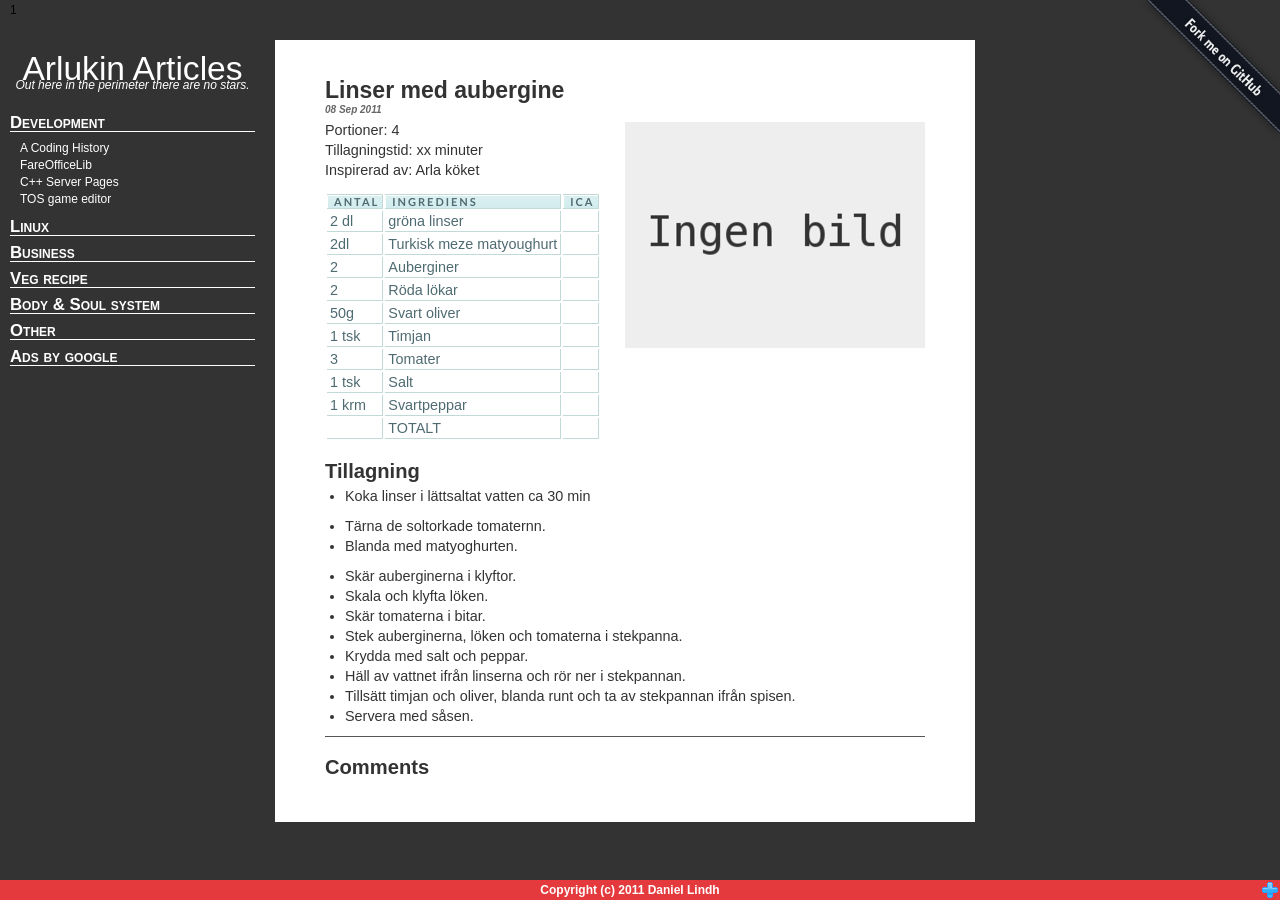
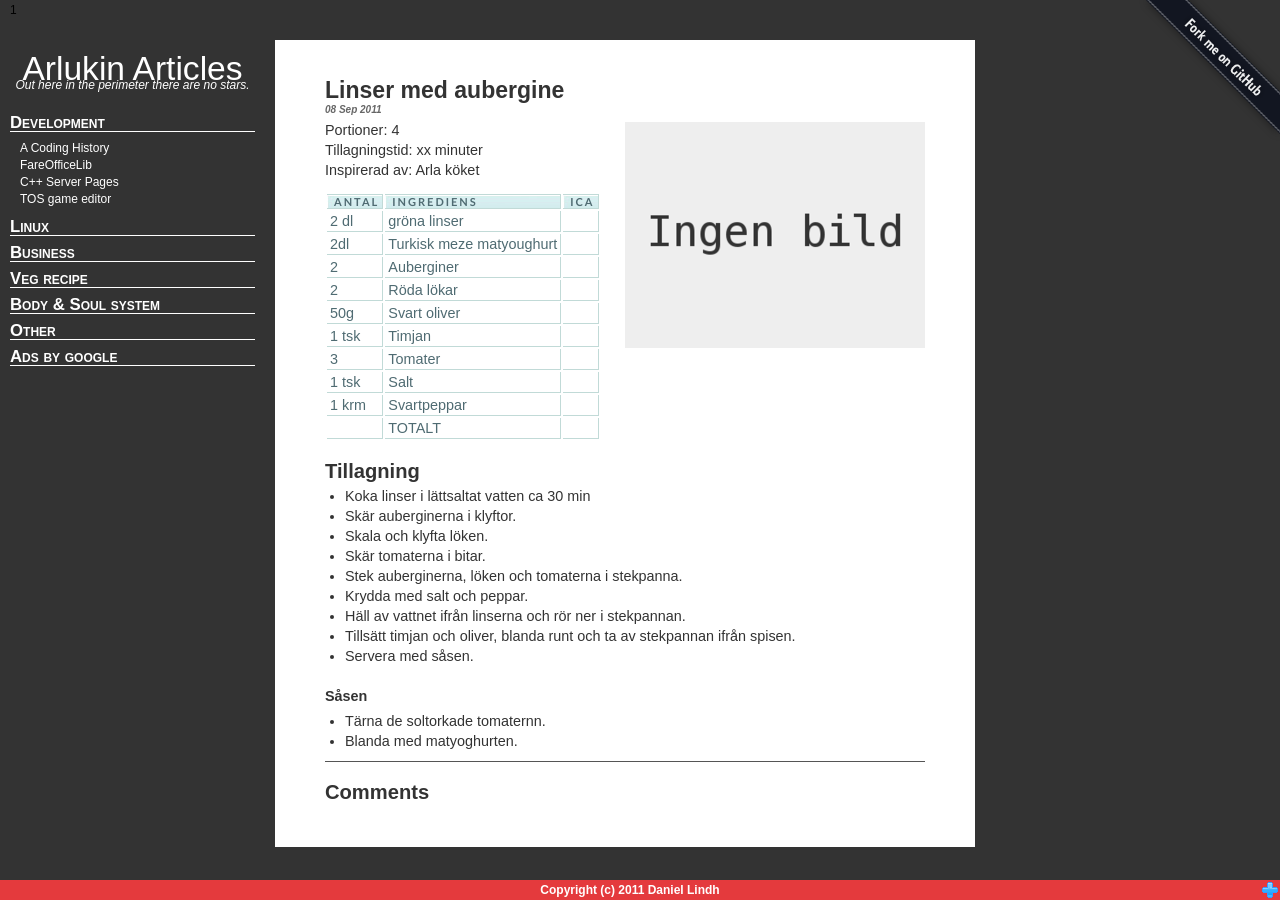
Before and after one commit to arlukin/arlukin.github.io, a Jekyll site: the page built from posts/veg_recipe/_posts/2011-09-08-Linser-med-aubergine.md, in a window 1280 px wide. Built offline with Jekyll 4.4.1, drawn with Linux system fonts in a browser that asks for light colours; Markdown is read by kramdown in place of the engine named in the settings; comment, search, counter and statistics services are not loaded; some of the changed lines change nothing that is shown.

Commit message:
Changed formating.

```diff
--- a/posts/veg_recipe/_posts/2011-09-08-Linser-med-aubergine.md
+++ b/posts/veg_recipe/_posts/2011-09-08-Linser-med-aubergine.md
@@ -26,10 +26,6 @@ Tillagning
 ----------
 
 * Koka linser i lättsaltat vatten ca 30 min
-
-* Tärna de soltorkade tomaternn.
-* Blanda med matyoghurten.
-
 * Skär auberginerna i klyftor.
 * Skala och klyfta löken.
 * Skär tomaterna i bitar.
@@ -38,3 +34,8 @@ Tillagning
 * Häll av vattnet ifrån linserna och rör ner i stekpannan.
 * Tillsätt timjan och oliver, blanda runt och ta av stekpannan ifrån spisen.
 * Servera med såsen.
+
+### Såsen
+
+* Tärna de soltorkade tomaternn.
+* Blanda med matyoghurten.
```
